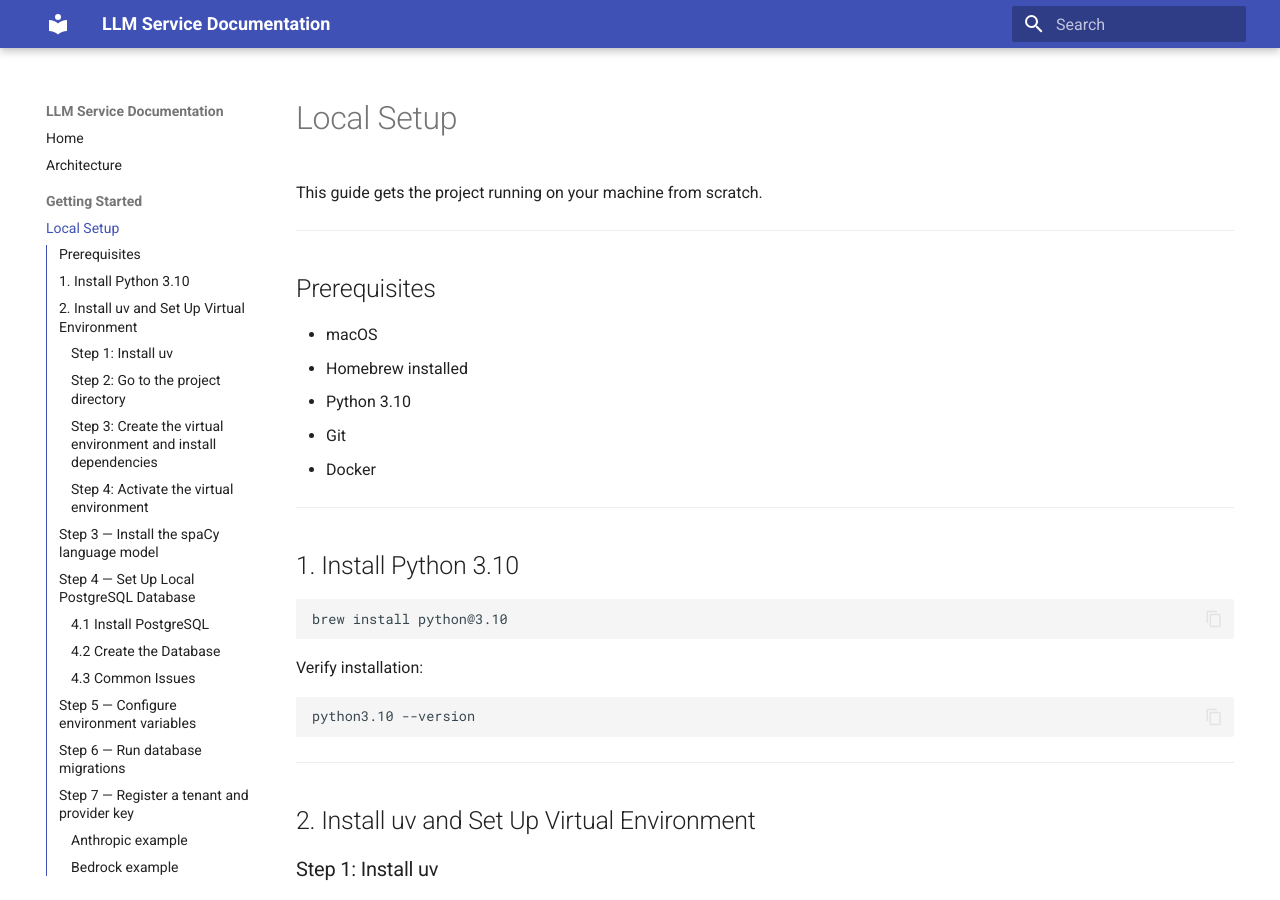
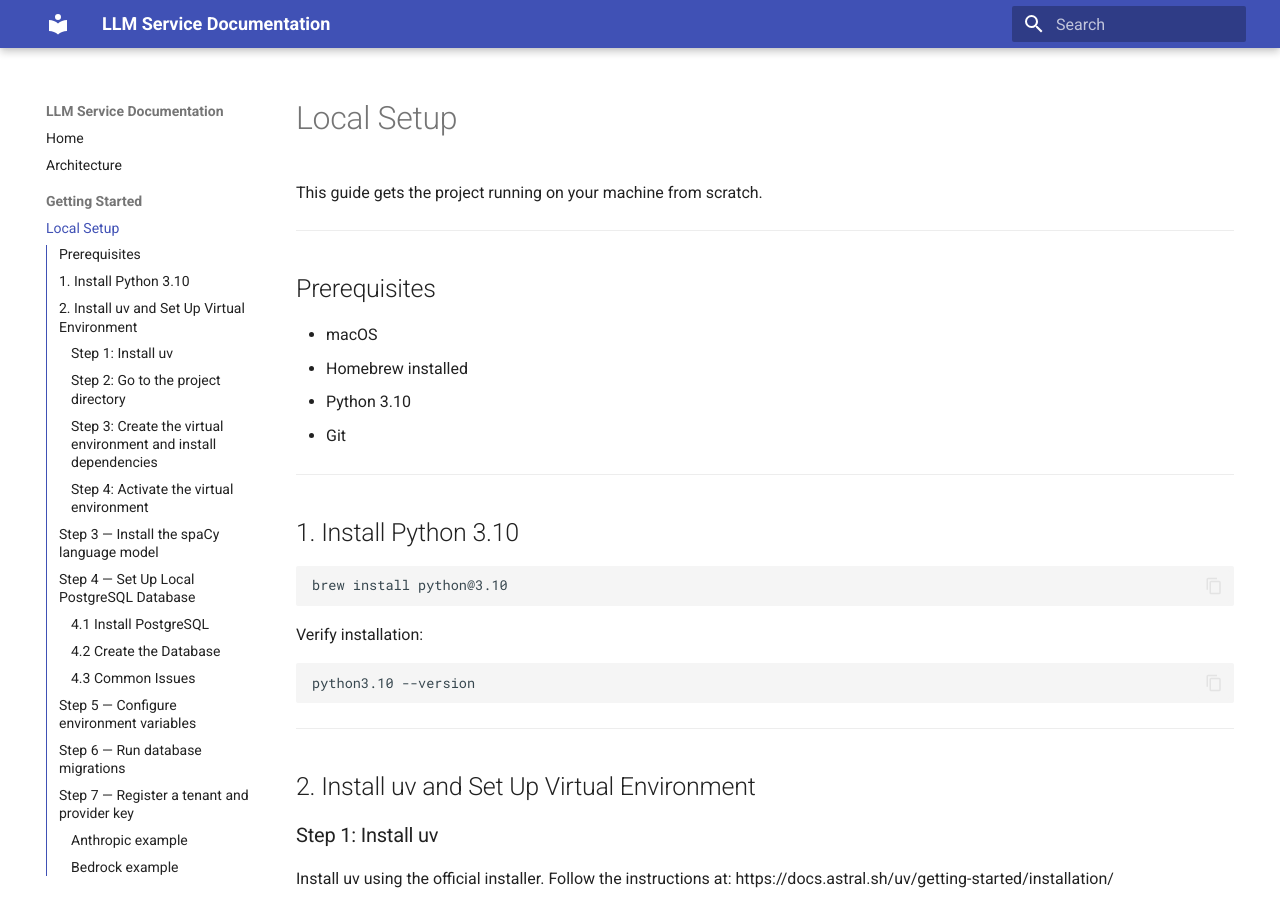
Before and after one commit to ELEVATE-Project/AI-Service, an MkDocs documentation site: the page built from docs/local-setup.md, in a window 1280 px wide and 900 px high. Built offline with MkDocs 1.6.1 and Material for MkDocs 9.7.7, drawn with Linux system fonts in a browser that asks for light colours.

Commit message:
Updated docs and Readme

```diff
--- a/docs/local-setup.md
+++ b/docs/local-setup.md
@@ -10,7 +10,6 @@
 * Homebrew installed
 * Python 3.10
 * Git
-* Docker
 
 ---
 
```
